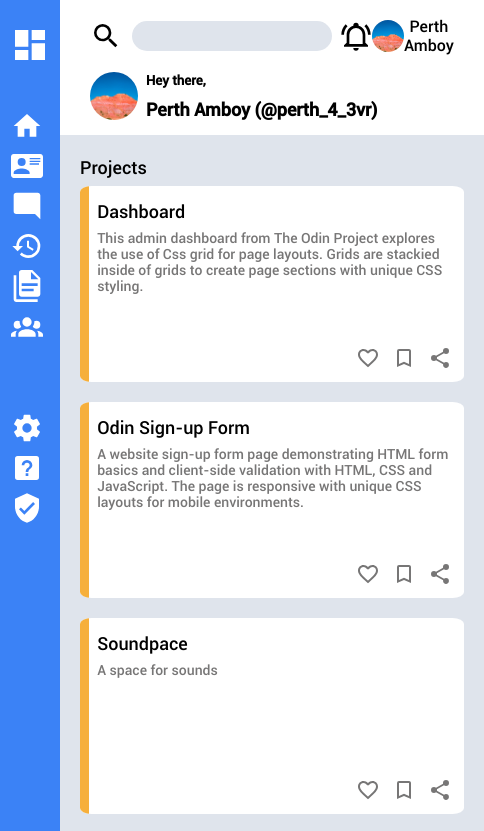
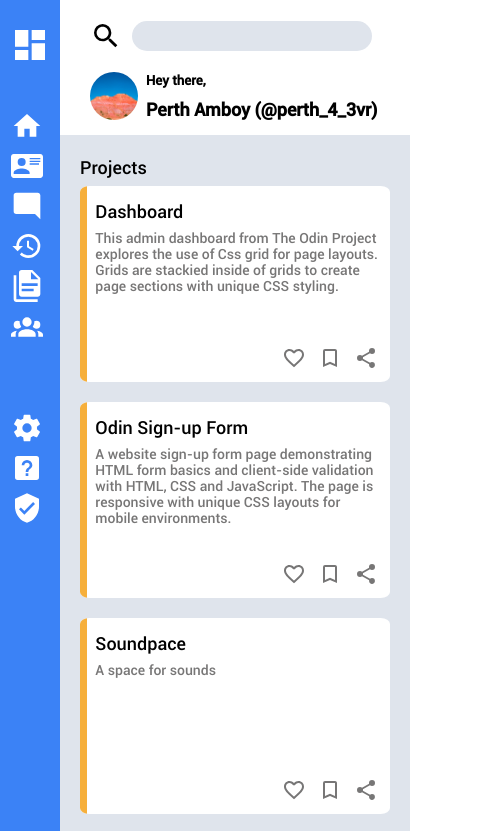
Before and after one commit to lukespicknall/dashboard, a plain HTML site: page index.html in a window 390 px wide. Shown: the top 831 px of the page, 484 px wide, since content can reach past the window. Drawn offline with Linux system fonts and the light colour scheme.

Commit message:
remove head-right at 700px to declutter. some transition added to sidebar collapse.

```diff
--- a/style.css
+++ b/style.css
@@ -25,7 +25,6 @@
     "sidebar header"
     "sidebar main-content"
     ;
-
 }
 
 /* ---------------HEADER--------------------------- */
@@ -141,6 +140,7 @@
     display: grid;
     grid-template-rows: 90px 6fr ;
     padding: 20px;
+    transition: ease all .4s;
 }
 
 .side-logo {
@@ -155,7 +155,7 @@
     grid-template-rows: 1fr 1fr;
     max-height: 10vh;
     font-size: 17px;
-    gap: 50px
+    gap: 50px;
 }
 
 .nav-list {
@@ -175,16 +175,19 @@ ul {
     list-style: none;
 }
 
+li {
+    transition: .5s;
+}
+
 .side-group {
     display: grid;
     grid-template-columns: 3em 3fr;
     align-items: center;
-    gap: 7px
+    gap: 7px;
 }
 
 .side-group:hover {
     scale: 1.08;
-    transition: .4s;
     text-shadow: 10px 10px 10px rgb(21, 32, 92);
 }
 
@@ -193,6 +196,7 @@ ul {
 }
 
 .side-icon-logo {
+    transition: 1s;
     height: 40px;
 }
 
@@ -344,6 +348,7 @@ ul {
     }
 }
 
+
 @media only screen and (max-width: 1030px) {
     .welcome-name {
         font-size: 21px;
@@ -358,10 +363,17 @@ ul {
     }
 }
 
+
 @media only screen and (max-width: 700px) {
     .main-content {
         grid-template-columns: 1fr;
         grid-template-rows: 1fr 30fr;
+    }
+
+    .head-right {
+        width: 0;
+        height: 0;
+        overflow: hidden;
     }
 
     .welcome-name {
@@ -377,6 +389,7 @@ ul {
     }
 
     #search{
+        width: max(240px, 50vw);
         margin-left: 10px;
     }
 
@@ -388,9 +401,18 @@ ul {
     .welcome {
         grid-template-columns: 1fr 13fr;
         grid-template-rows: 1fr;
+        min-width: 253px;
     }
 
-     .button-box {
+    .welcome-name {
+        min-width: 253px;
+    }
+
+    .button-box {
         height: 0;
-     }
+    }
+
+    .tile {
+        min-width: 300px;
+    }
 }
```
